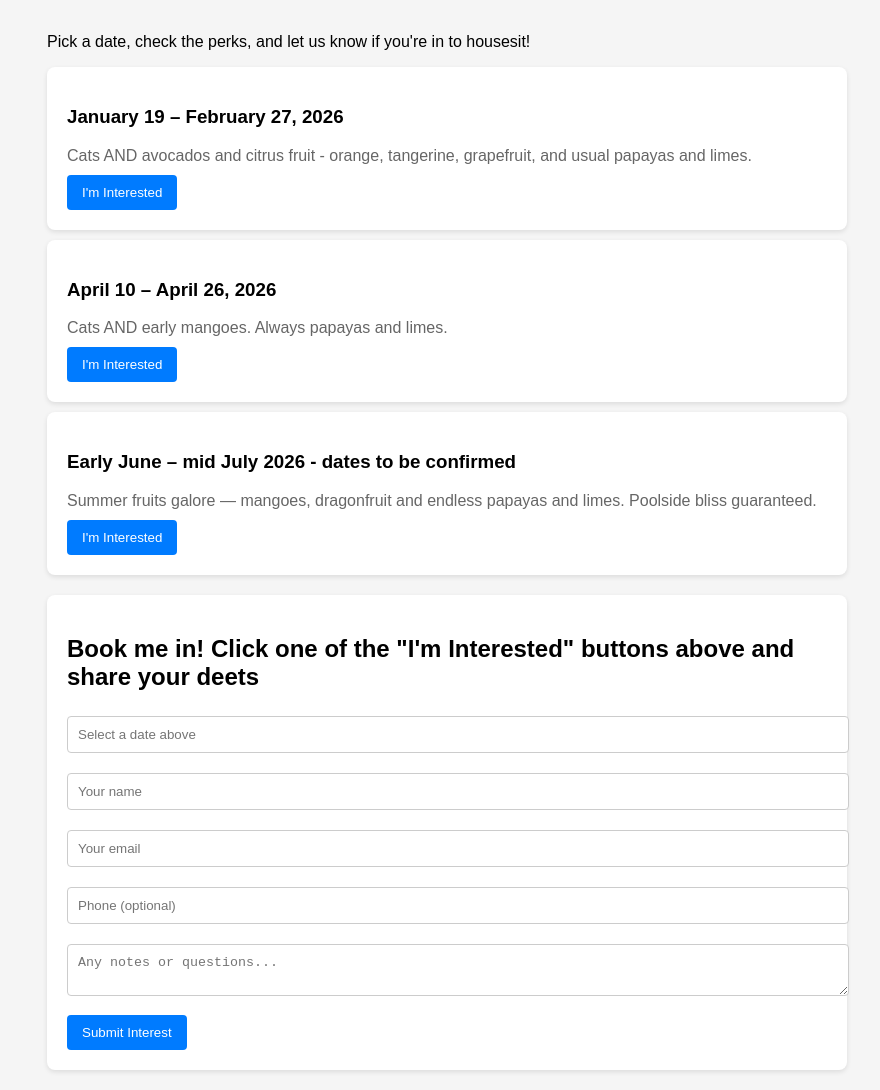
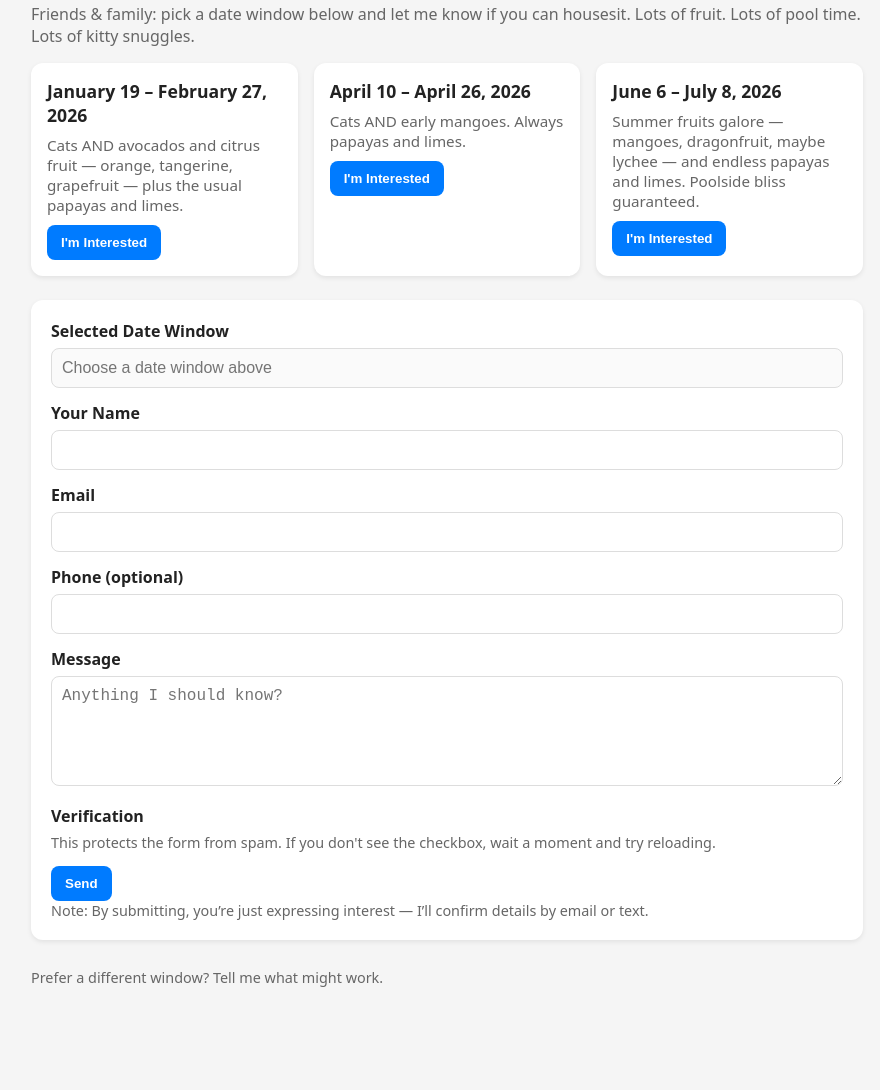
Before and after one commit to aheidergott/housesitting-interest, a plain HTML site: page index.html in a window 1280 px wide. Shown: the part 480-1570 px from the top of the page, without its empty margins (193-1073 px from the left). After the commit the page ends 1506 px from the top, so only its background shows below. Drawn offline with Linux system fonts and the light colour scheme.

Commit message:
Add files via upload

```diff
--- a/index.html
+++ b/index.html
@@ -1,79 +1,189 @@
 <!DOCTYPE html>
 <html lang="en">
 <head>
-  <meta charset="UTF-8">
-  <meta name="viewport" content="width=device-width, initial-scale=1.0">
+  <meta charset="UTF-8" />
+  <meta name="viewport" content="width=device-width, initial-scale=1.0" />
   <title>Happy Hour Housesitter openings</title>
   <style>
-    body { font-family: sans-serif; background: #f5f5f5; margin: 0; padding: 0; }
-    .container { max-width: 800px; margin: auto; padding: 20px; }
-    .hero-image { width: 100%; border-radius: 8px; margin-bottom: 20px; }
-    .date-card { background: white; padding: 20px; margin: 10px 0; border-radius: 8px; box-shadow: 0 2px 5px rgba(0,0,0,0.1); }
-    .perks { color: #666; margin-bottom: 10px; }
-    button { padding: 10px 15px; border: none; background: #007BFF; color: white; border-radius: 4px; cursor: pointer; }
-    button:hover { background: #0056b3; }
-    form { background: white; padding: 20px; border-radius: 8px; margin-top: 20px; box-shadow: 0 2px 5px rgba(0,0,0,0.1); }
-    input, textarea { width: 100%; padding: 10px; margin: 5px 0 15px; border: 1px solid #ccc; border-radius: 4px; }
+    :root {
+      --primary: #007bff;
+      --primary-hover: #0056b3;
+      --bg: #f5f5f5;
+      --text: #222;
+      --muted: #666;
+      --ok: #155724;
+      --ok-bg: #d4edda;
+      --err: #721c24;
+      --err-bg: #f8d7da;
+      --card-bg: #fff;
+    }
+    * { box-sizing: border-box; }
+    body { font-family: system-ui, -apple-system, Segoe UI, Roboto, Helvetica, Arial, sans-serif; background: var(--bg); color: var(--text); margin: 0; }
+    .container { max-width: 880px; margin: 0 auto; padding: 24px; }
+    .hero-image { width: 100%; border-radius: 12px; margin-bottom: 20px; display: block; }
+    h1 { margin: 0 0 8px; }
+    p.lead { color: var(--muted); margin-top: 0; }
+    .grid { display: grid; gap: 16px; grid-template-columns: repeat(auto-fit, minmax(260px, 1fr)); }
+    .date-card { background: var(--card-bg); padding: 16px; border-radius: 12px; box-shadow: 0 2px 5px rgba(0,0,0,0.08); }
+    .date-card h3 { margin: 0 0 8px; font-size: 1.1rem; }
+    .perks { color: var(--muted); font-size: .95rem; margin-bottom: 10px; }
+    button, .btn { padding: 10px 14px; border: none; background: var(--primary); color: #fff; border-radius: 8px; cursor: pointer; font-weight: 600; }
+    button:hover, .btn:hover { background: var(--primary-hover); }
+    form { background: var(--card-bg); padding: 20px; border-radius: 12px; margin-top: 24px; box-shadow: 0 2px 5px rgba(0,0,0,0.08); }
+    .field { margin-bottom: 14px; }
+    label { display: block; font-weight: 600; margin-bottom: 6px; }
+    input[type="text"], input[type="email"], input[type="tel"], textarea { width: 100%; padding: 10px; border: 1px solid #ddd; border-radius: 8px; font-size: 1rem; }
+    input[readonly] { background: #fafafa; }
+    textarea { min-height: 110px; resize: vertical; }
+    .hp-wrap { position: absolute; left: -10000px; width: 1px; height: 1px; overflow: hidden; }
+    .status { display: none; margin-bottom: 12px; padding: 12px; border-radius: 8px; }
+    .status.ok { background: var(--ok-bg); color: var(--ok); display: block; }
+    .status.err { background: var(--err-bg); color: var(--err); display: block; }
+    .small { font-size: .9rem; color: var(--muted); }
+    footer { margin-top: 28px; color: var(--muted); font-size: .9rem; }
   </style>
+  <script src="https://www.google.com/recaptcha/api.js" async defer></script>
 </head>
 <body>
   <div class="container">
-    <h1>Happy Hour Housesitter openings</h1>
-    <img src="HH-pano.jpg" alt="Happy Hour Sunset View" class="hero-image">
-    <p>Pick a date, check the perks, and let us know if you're in to housesit!</p>
+    <img src="HH-pano.jpg" alt="Backyard pool and patio at the house" class="hero-image" />
+    <h1>Happy Hour Housesitter</h1>
+    <p class="lead">Friends & family: pick a date window below and let me know if you can housesit. Lots of fruit. Lots of pool time. Lots of kitty snuggles.</p>
 
+    <div class="grid" id="dates">
       <div class="date-card">
         <h3>January 19 – February 27, 2026</h3>
-      <div class="perks">Cats AND avocados and citrus fruit - orange, tangerine, grapefruit, and usual papayas and limes.</div>
-      <button type="button" onclick="document.getElementById('interest-date').value='January 19 – February 27, 2026'; document.getElementById('interestForm').scrollIntoView({behavior:'smooth'});">I'm Interested</button>
+        <div class="perks">Cats AND avocados and citrus fruit — orange, tangerine, grapefruit — plus the usual papayas and limes.</div>
+        <button type="button" data-date="January 19 – February 27, 2026">I'm Interested</button>
       </div>
 
       <div class="date-card">
         <h3>April 10 – April 26, 2026</h3>
         <div class="perks">Cats AND early mangoes. Always papayas and limes.</div>
-      <button type="button" onclick="document.getElementById('interest-date').value='April 10 – April 26, 2026'; document.getElementById('interestForm').scrollIntoView({behavior:'smooth'});">I'm Interested</button>
+        <button type="button" data-date="April 10 – April 26, 2026">I'm Interested</button>
       </div>
 
       <div class="date-card">
-      <h3>Early June – mid July 2026 - dates to be confirmed</h3>
-      <div class="perks">Summer fruits galore — mangoes, dragonfruit and endless papayas and limes. Poolside bliss guaranteed.</div>
-      <button type="button" onclick="document.getElementById('interest-date').value='June 4 – July 8, 2026'; document.getElementById('interestForm').scrollIntoView({behavior:'smooth'});">I'm Interested</button>
+        <h3>June 6 – July 8, 2026</h3>
+        <div class="perks">Summer fruits galore — mangoes, dragonfruit, maybe lychee — and endless papayas and limes. Poolside bliss guaranteed.</div>
+        <button type="button" data-date="June 6 – July 8, 2026">I'm Interested</button>
+      </div>
     </div>
 
-    <!-- <div class="date-card">
-      <h3>June 6 – July 8, 2026 - dates to be confirmed</h3>
-      <div class="perks">Summer fruits galore — mangoes, dragonfruit and endless papayas and limes. Poolside bliss guaranteed.</div>
-      <button type="button" onclick="document.getElementById('interest-date').value='June 4 – July 8, 2026'; document.getElementById('interestForm').scrollIntoView({behavior:'smooth'});">I'm Interested</button>
-    </div> -->
+    <form id="interestForm" action="https://formspree.io/f/xldlvegl" method="POST" novalidate>
+      <div id="formStatus" class="status" aria-live="polite"></div>
 
-    <form id="interestForm" action="https://formspree.io/f/xldlvegl" method="POST">
-      <h2>Book me in!  Click one of the "I'm Interested" buttons above and share your deets</h2>
-      <input type="text" id="interest-date" name="Date Window" placeholder="Select a date above" required readonly>
-      <input type="text" name="Name" placeholder="Your name" required>
-      <input type="email" name="Email" placeholder="Your email" required>
-      <input type="text" name="Phone" placeholder="Phone (optional)">
-      <textarea name="Message" placeholder="Any notes or questions..."></textarea>
-      <button type="submit">Submit Interest</button>
+      <!-- Honeypot for spam bots -->
+      <div class="hp-wrap" aria-hidden="true">
+        <label for="website">Leave this field empty</label>
+        <input id="website" type="text" name="website" tabindex="-1" autocomplete="off" />
+      </div>
+
+      <div class="field">
+        <label for="interest-date">Selected Date Window</label>
+        <input id="interest-date" name="Date Window" type="text" readonly required placeholder="Choose a date window above" />
+      </div>
+
+      <div class="field">
+        <label for="name">Your Name</label>
+        <input id="name" name="Name" type="text" required autocomplete="name" />
+      </div>
+
+      <div class="field">
+        <label for="email">Email</label>
+        <input id="email" name="Email" type="email" required autocomplete="email" />
+      </div>
+
+      <div class="field">
+        <label for="phone">Phone (optional)</label>
+        <input id="phone" name="Phone" type="tel" autocomplete="tel" />
+      </div>
+
+      <div class="field">
+        <label for="message">Message</label>
+        <textarea id="message" name="Message" placeholder="Anything I should know?"></textarea>
+      </div>
+
+      <div class="field">
+        <label for="recaptcha">Verification</label>
+        <div class="g-recaptcha" data-sitekey="6Lcf7ccrAAAAANIiQAWqjV1-KUngL3zeIhNWlUqz" id="recaptcha"></div>
+        <div class="small">This protects the form from spam. If you don't see the checkbox, wait a moment and try reloading.</div>
+      </div>
+
+      <button type="submit" class="btn">Send</button>
+      <div class="small">Note: By submitting, you’re just expressing interest — I’ll confirm details by email or text.</div>
     </form>
+
+    <footer>
+      <p class="small">Prefer a different window? Tell me what might work.</p>
+    </footer>
   </div>
 
   <script>
-    document.getElementById('interestForm').addEventListener('submit', async function(e) {
+    // Wire up the date buttons: set the date input and scroll to the form
+    document.querySelectorAll('[data-date]').forEach(btn => {
+      btn.addEventListener('click', () => {
+        const date = btn.getAttribute('data-date');
+        const dateInput = document.getElementById('interest-date');
+        dateInput.value = date;
+        document.getElementById('interestForm').scrollIntoView({ behavior: 'smooth' });
+        dateInput.focus({ preventScroll: true });
+      });
+    });
+
+    const form = document.getElementById('interestForm');
+    const statusEl = document.getElementById('formStatus');
+
+    form.addEventListener('submit', async (e) => {
       e.preventDefault();
-      const form = e.target;
+
+      // Honeypot check — if filled, abort quietly
+      const hp = document.getElementById('website');
+      if (hp && hp.value.trim() !== '') {
+        // Pretend success to avoid cueing bots
+        showStatus('Thanks! Your interest has been sent.', true);
+        form.reset();
+        return;
+      }
+
+      // Basic front-end validation
+      if (!form.reportValidity || !form.reportValidity()) {
+        showStatus('Please complete required fields.', false);
+        return;
+      }
+
+      // Ensure reCAPTCHA was solved
+      const captchaField = document.getElementById('g-recaptcha-response');
+      if (!captchaField || !captchaField.value) {
+        showStatus('Please complete the CAPTCHA.', false);
+        return;
+      }
+
       const data = new FormData(form);
+
+      try {
         const response = await fetch(form.action, {
           method: 'POST',
           body: data,
           headers: { 'Accept': 'application/json' }
         });
+
         if (response.ok) {
-        alert('Thanks! Your interest has been sent.');
+          showStatus('Thanks! Your interest has been sent. I’ll be in touch soon.', true);
           form.reset();
         } else {
-        alert('Oops! There was a problem sending your form.');
+          showStatus('Oops! There was a problem sending your form. Please try again.', false);
+        }
+      } catch (err) {
+        showStatus('Network error. Please try again in a moment.', false);
       }
     });
+
+    function showStatus(message, ok) {
+      statusEl.textContent = message;
+      statusEl.className = 'status ' + (ok ? 'ok' : 'err');
+      statusEl.style.display = 'block';
+    }
   </script>
 </body>
 </html>
```
Lines whose indentation alone changed are shown as unchanged.
